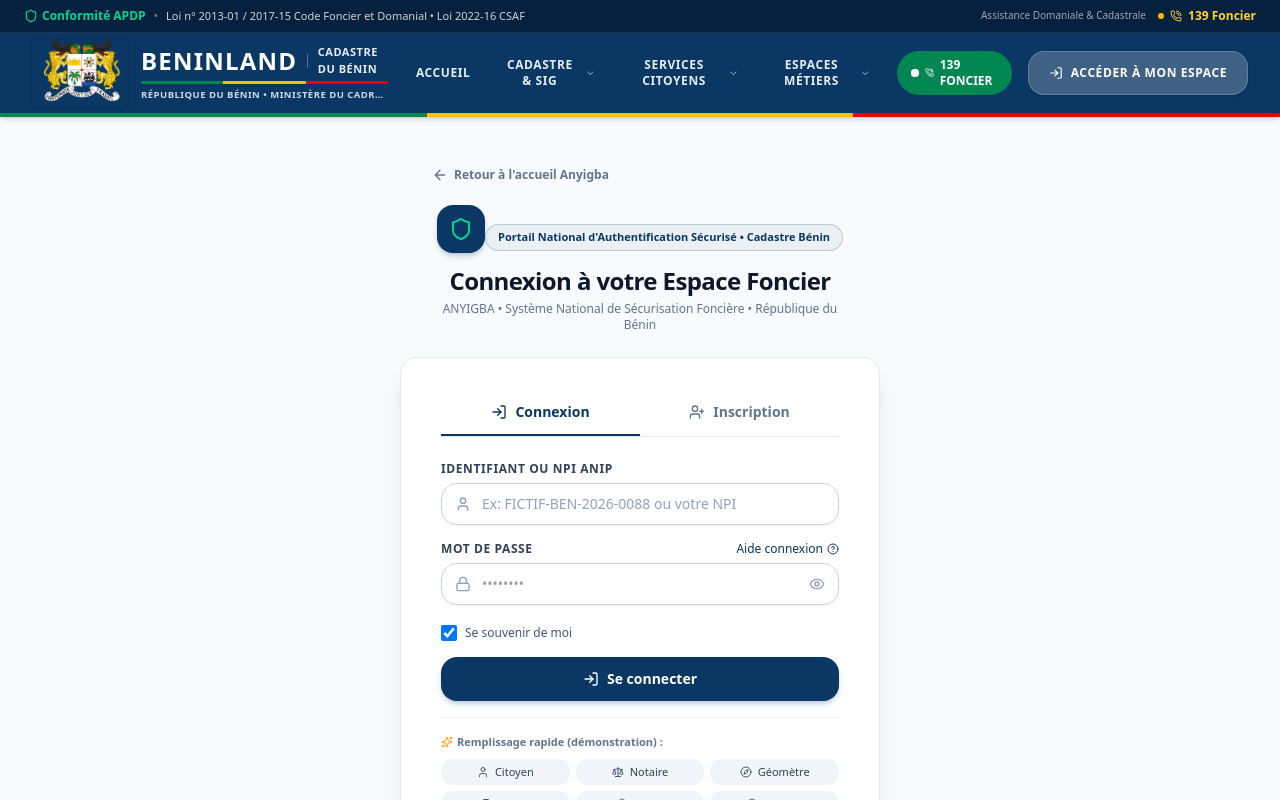
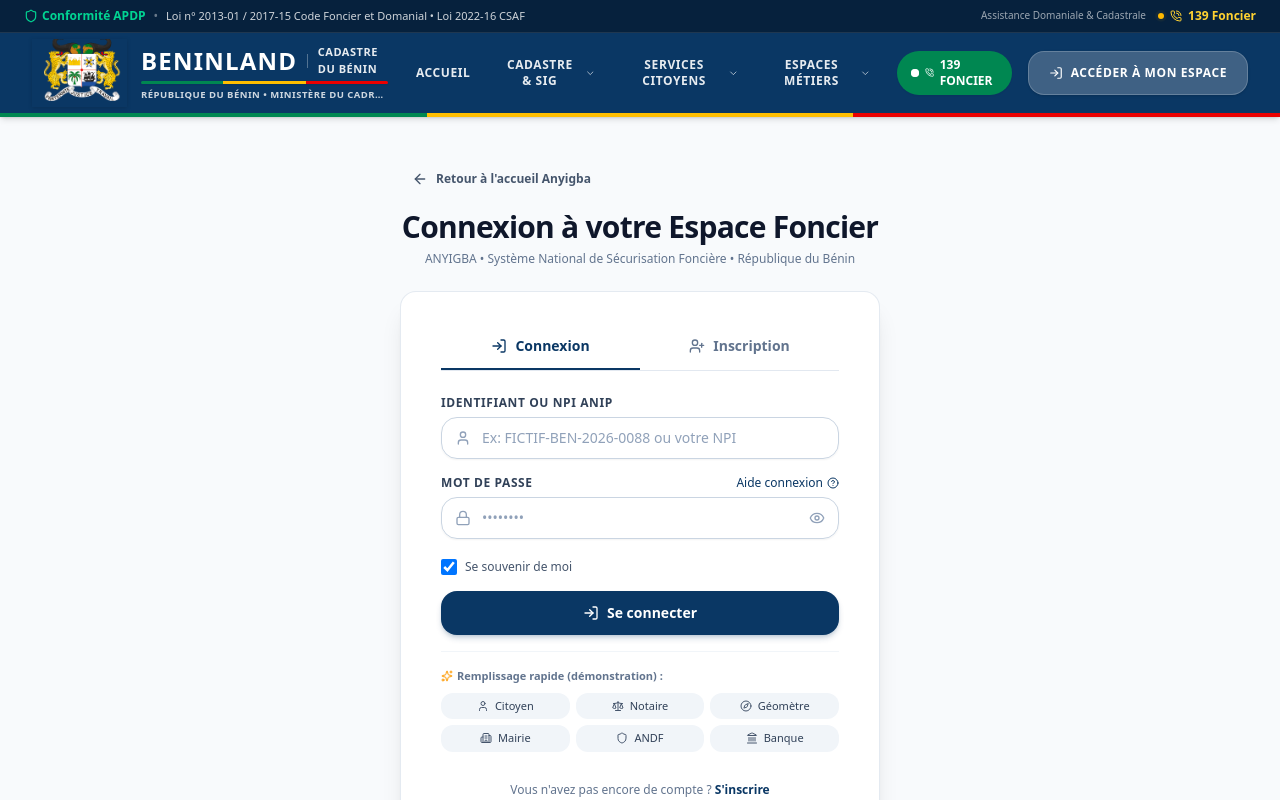
Before and after one commit to SAGBO4/BENINLAND, a Next.js app: page /login in a window 1280 px wide. Shown: the top 800 px of the page. Built offline with nearby package versions, Linux system fonts and the light colour scheme.

Commit message:
fix(ui): remove redundant badge shield and reposition return link ergonomically

```diff
--- a/src/app/login/page.tsx
+++ b/src/app/login/page.tsx
@@ -182,36 +182,30 @@
   };
 
   return (
-    <div className="min-h-screen bg-slate-50 flex flex-col justify-center py-12 sm:px-6 lg:px-8">
-      {/* Navigation retour simple */}
-      <div className="sm:mx-auto sm:w-full sm:max-w-md px-4 mb-4">
+    <div className="min-h-screen bg-slate-50 flex flex-col justify-center py-8 sm:py-12 sm:px-6 lg:px-8">
+      <div className="sm:mx-auto sm:w-full sm:max-w-lg px-4">
+        {/* Navigation retour ergonomique alignée avec le formulaire */}
+        <div className="mb-4">
           <Link
             href="/"
-          className="inline-flex items-center gap-1.5 text-xs font-semibold text-slate-500 hover:text-slate-900 transition-colors"
+            className="inline-flex items-center gap-2 text-xs font-semibold text-slate-600 hover:text-[#0a3764] transition-colors py-1.5 px-3 rounded-lg hover:bg-slate-200/70 w-fit group"
           >
-          <ArrowLeft className="h-4 w-4" />
+            <ArrowLeft className="h-4 w-4 group-hover:-translate-x-0.5 transition-transform" />
             <span>Retour à l&apos;accueil Anyigba</span>
           </Link>
         </div>
 
-      {/* Header institutionnel compact */}
-      <div className="sm:mx-auto sm:w-full sm:max-w-md text-center px-4">
-        <div className="inline-flex items-center justify-center w-12 h-12 rounded-2xl bg-[#0a3764] text-white shadow-md shadow-[#0a3764]/20 mb-3">
-          <Shield className="h-6 w-6 text-emerald-400" />
-        </div>
-        <div className="inline-flex items-center gap-1.5 rounded-full border border-[#0a3764]/20 bg-[#0a3764]/5 px-3 py-1 text-[11px] font-bold text-[#0a3764] mb-2">
-          <span>Portail National d&apos;Authentification Sécurisé • Cadastre Bénin</span>
-        </div>
-        <h1 className="text-2xl font-black text-slate-900 tracking-tight">
+        {/* Header institutionnel épuré */}
+        <div className="text-center mb-6">
+          <h1 className="text-2xl sm:text-3xl font-black text-slate-900 tracking-tight">
             Connexion à votre Espace Foncier
           </h1>
-        <p className="text-xs text-slate-500 mt-1">
+          <p className="text-xs text-slate-500 mt-1.5">
             ANYIGBA • Système National de Sécurisation Foncière &bull; République du Bénin
           </p>
         </div>
 
         {/* Boîte Principale d'Authentification Normale */}
-      <div className="mt-6 sm:mx-auto sm:w-full sm:max-w-lg px-4">
         <div className="bg-white py-8 px-6 sm:px-10 shadow-xl rounded-2xl border border-slate-200/90">
           {/* Onglets Normaux : Connexion / Inscription */}
           <div className="flex border-b border-slate-200 mb-6">
```
Also changed, not shown: 1 other file (tests, documents, lock files or other folders). Lines whose indentation alone changed are shown as unchanged.
